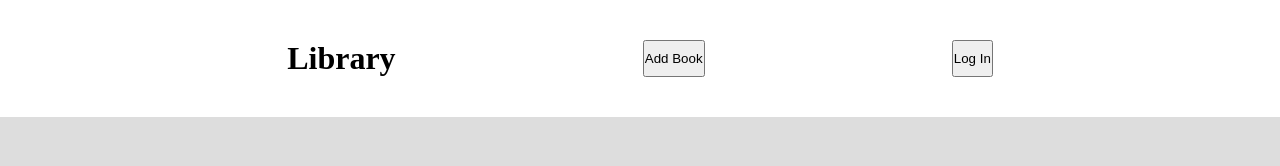
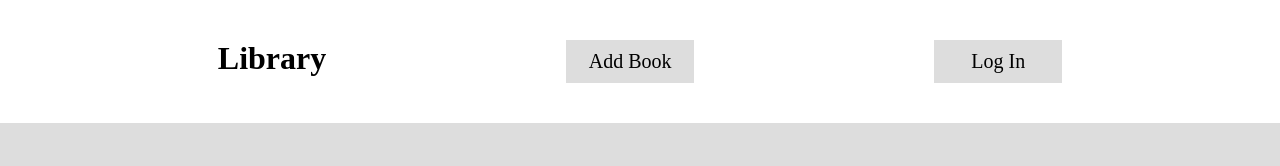
Before and after one commit to ZippyDaFish/odin-library, a plain HTML site: page index.html in a window 1280 px wide. Drawn offline with Linux system fonts and the light colour scheme.

Commit message:
Final styling touches

```diff
--- a/index.html
+++ b/index.html
@@ -25,8 +25,8 @@
     </div>
     <div class="header">
         <h1>Library</h1>
-        <button id="add-book">Add Book</button>
-        <button>Log In</button>
+        <button id="add-book" class="header-btn text-second">Add Book</button>
+        <button class="header-btn text-second">Log In</button>
     </div>
     <div id="grid-main" class="container pad-top">
     </div>
--- a/script.js
+++ b/script.js
@@ -29,7 +29,7 @@ function createCard(b) {
     var div = document.createElement('div');
     div.setAttribute('class', 'book-card text-main');
     div.innerHTML = `
-    <p>${b.title}</p>
+    <p>"${b.title}"</p>
     <p>${b.author}</p>
     <p>${b.pageNum}</p>
     <button class='text-main button-main' onclick='changeRead(${b.index}, this)'>${b.read}</button>
--- a/styles.css
+++ b/styles.css
@@ -31,9 +31,19 @@ body {
 .header {
     background-color: white;
     display: flex;
-    justify-content: space-evenly;
+    justify-content: center;
+    gap: 20%;
     width: 100%;
     padding: 5vh;
+}
+.header-btn {
+    width: 10vw;
+    padding: 10px;
+    border: none;
+    background-color: var(--color-main);
+}
+.header-btn:hover {
+    background-color: var(--color-hover);
 }
 
 .container {
```
